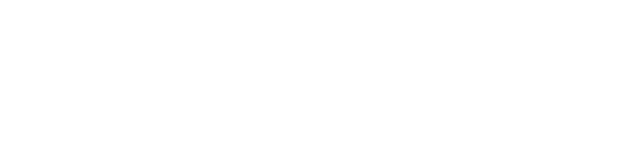
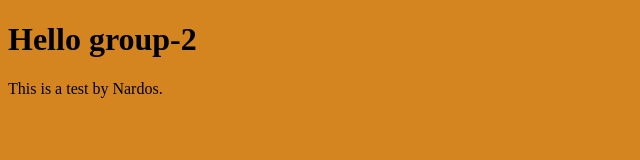
Before and after one commit to nardosdmz/Evanagadi-G2-Jan-2023, a plain HTML site: page index.html in a window 1280 px wide. Shown: the whole page, without its empty margins (0-640 px from the left). Drawn offline with Linux system fonts and the light colour scheme.

Commit message:
Inserted txt, bg color and alert js.

```diff
--- a/Js/script.js
+++ b/Js/script.js
@@ -0,0 +1 @@
+alert("welcome");
--- a/css/style.css
+++ b/css/style.css
@@ -0,0 +1,3 @@
+body {
+	background-color: rgb(212, 133, 31);
+}
--- a/index.html
+++ b/index.html
@@ -1,5 +1,6 @@
 <!DOCTYPE html>
 <html lang="en">
+
 <head>
     <meta charset="UTF-8">
     <meta http-equiv="X-UA-Compatible" content="IE=edge">
@@ -7,7 +8,11 @@
     <link rel="stylesheet" href="css/style.css">
     <title>Document</title>
 </head>
+
 <body>
-   <script src="Js/script.js"></script>
+    <h1>Hello group-2</h1>
+    <p> This is a test by Nardos. </p>
+    <script src="Js/script.js"></script>
 </body>
+
 </html>
```
